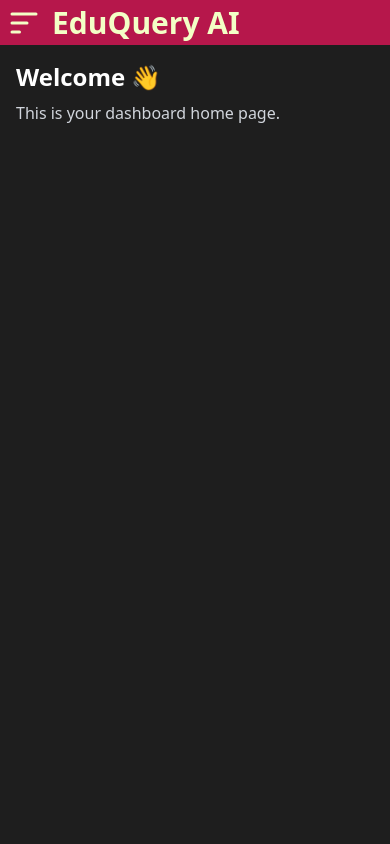
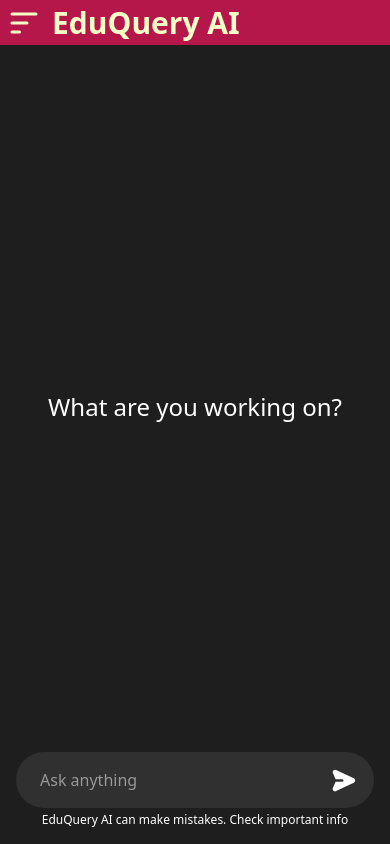
Before and after one commit to Shettysahil16/EduQuery_AI, a React app in the folder Frontend/: page / in a window 390 px wide. Built offline with nearby package versions, Linux system fonts and the light colour scheme; the HTML template or start-up script is replaced by a standard one.

Commit message:
feat: implement responsive home page UI

```diff
--- a/Frontend/src/Components/Prompt.jsx
+++ b/Frontend/src/Components/Prompt.jsx
@@ -1,12 +1,11 @@
 import React from "react";
-import SendIcon from "../assets/icons/message_send_icon.svg?react";
+import SendIcon from '../assets/icons/message_send_icon.svg?react'
 
 const Prompt = () => {
   return (
-    <div className="absolute bottom-0 left-8 right-0 h-24 w-full flex justify-center items-center text-white">
-      <div className="bg-Octonary h-16 w-full max-w-[57%] mx-auto rounded-full text-slate-300">
-
-      </div>
+    <div className="h-14 bg-Octonary w-full flex justify-center items-center text-white rounded-full px-4">
+      <input type="text" className="h-full w-full rounded-full outline-none px-2" placeholder="Ask anything" />
+      <SendIcon className="w-8 h-auto cursor-pointer fill-Quinary"/>
     </div>
   );
 };
--- a/Frontend/src/Pages/Home.jsx
+++ b/Frontend/src/Pages/Home.jsx
@@ -1,43 +1,20 @@
 import React from "react";
+import Prompt from "../Components/Prompt";
 
 const Home = () => {
   return (
-    <div className="bg-Septenary h-full w-full p-4">
-      <h1 className="text-2xl text-white font-semibold">Welcome 👋</h1>
-
-      <p className="mt-2 text-gray-300">
-        This is your dashboard home page.
-      </p>
-    </div>
-  );
-};
-
-export default Home;
-
-
-/*
-
-import React from "react";
-import SideBar from "../Components/Sidebar";
-import SideBarPanel from "../Components/SidebarPanel";
-import TopBar from "../Components/Topbar";
-import MainContent from "../Components/MainContent";
-import Left from "../Left/Left";
-import Right from "../Right/Right";
-
-const Home = () => {
-  return (
-    <div className="h-screen flex w-full flex-col-reverse md:flex-row">
-      <div className="flex">
-        <Left/>
-      </div>
-      <div className="h-screen md:h-screen w-full flex flex-col justify-between">
-       <Right/>
+    <div className="bg-Septenary h-full w-full p-4 text-white">
+      <div className="h-full w-full md:max-w-[60%] mx-auto flex flex-col items-center">
+        <div className="w-full h-full md:min-h-[40vh] flex justify-center items-center text-2xl md:text-3xl lg:text-5xl py-2">
+          What are you working on?
+        </div>
+        <div className="w-full">
+          <Prompt />
+        </div>
+        <div className="text-xs mt-1 text-center">EduQuery AI can make mistakes. Check important info</div>
       </div>
     </div>
   );
 };
 
 export default Home;
-
-*/
```
